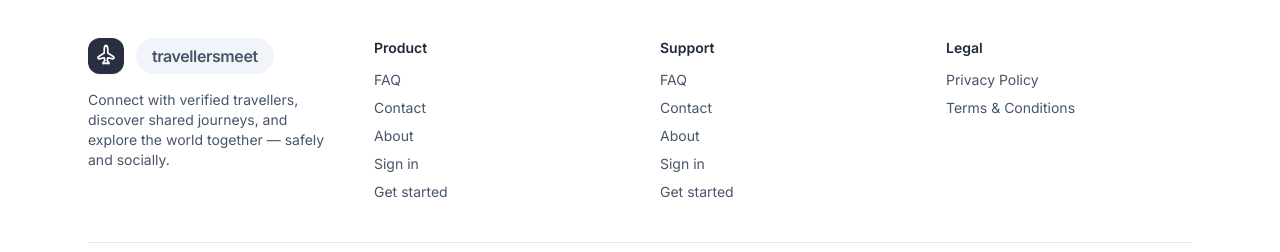
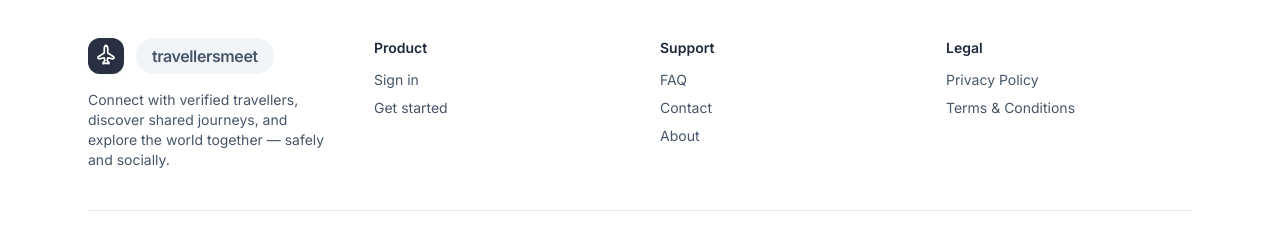
Before and after one commit to singh-odyssey/travellers, a Next.js app: page / in a window 1280 px wide. Shown: the part 3385-3637 px from the top of the page. Built offline with nearby package versions, Linux system fonts and the light colour scheme; no server answers.

Commit message:
fix: remove duplicate links from footer sections
The Product and Support sections contained identical links (FAQ,
Contact, About, Sign in, Get started). Moved navigation links to
Product section and support-specific links to Support section to
eliminate duplication.

Closes #67

```diff
--- a/src/components/site-footer.tsx
+++ b/src/components/site-footer.tsx
@@ -39,28 +39,6 @@ export default function SiteFooter() {
             </p>
 
             <div className="flex flex-col gap-2">
-              <div className="flex flex-col gap-2">
-                <Link
-                  href="/#faq"
-                  className="text-slate-600 dark:text-slate-400 hover:text-slate-300 dark:hover:text-slate-200 transition-colors duration-200"
-                >
-                  FAQ
-                </Link>
-
-                <Link
-                  href="/contact"
-                  className="text-slate-600 dark:text-slate-400 hover:text-slate-300 dark:hover:text-slate-200 transition-colors duration-200"
-                >
-                  Contact
-                </Link>
-
-                <Link
-                  href="/about"
-                  className="text-slate-600 dark:text-slate-400 hover:text-slate-300 dark:hover:text-slate-200 transition-colors duration-200"
-                >
-                  About
-                </Link>
-
                 <Link
                   href="/signin"
                   className="text-slate-600 dark:text-slate-400 hover:text-slate-300 dark:hover:text-slate-200 transition-colors duration-200"
@@ -74,9 +52,6 @@ export default function SiteFooter() {
                 >
                   Get started
                 </Link>
-              </div>
-
-
             </div>
           </div>
 
@@ -110,20 +85,6 @@ export default function SiteFooter() {
                 className="text-slate-600 dark:text-slate-400 hover:text-slate-300 dark:hover:text-slate-200 transition-colors duration-200"
               >
                 About
-              </Link>
-
-              <Link
-                href="/signin"
-                className="text-slate-600 dark:text-slate-400 hover:text-slate-300 dark:hover:text-slate-200 transition-colors duration-200"
-              >
-                Sign in
-              </Link>
-
-              <Link
-                href="/signup"
-                className="text-slate-600 dark:text-slate-400 hover:text-slate-300 dark:hover:text-slate-200 transition-colors duration-200"
-              >
-                Get started
               </Link>
             </div>
           </div>
```
